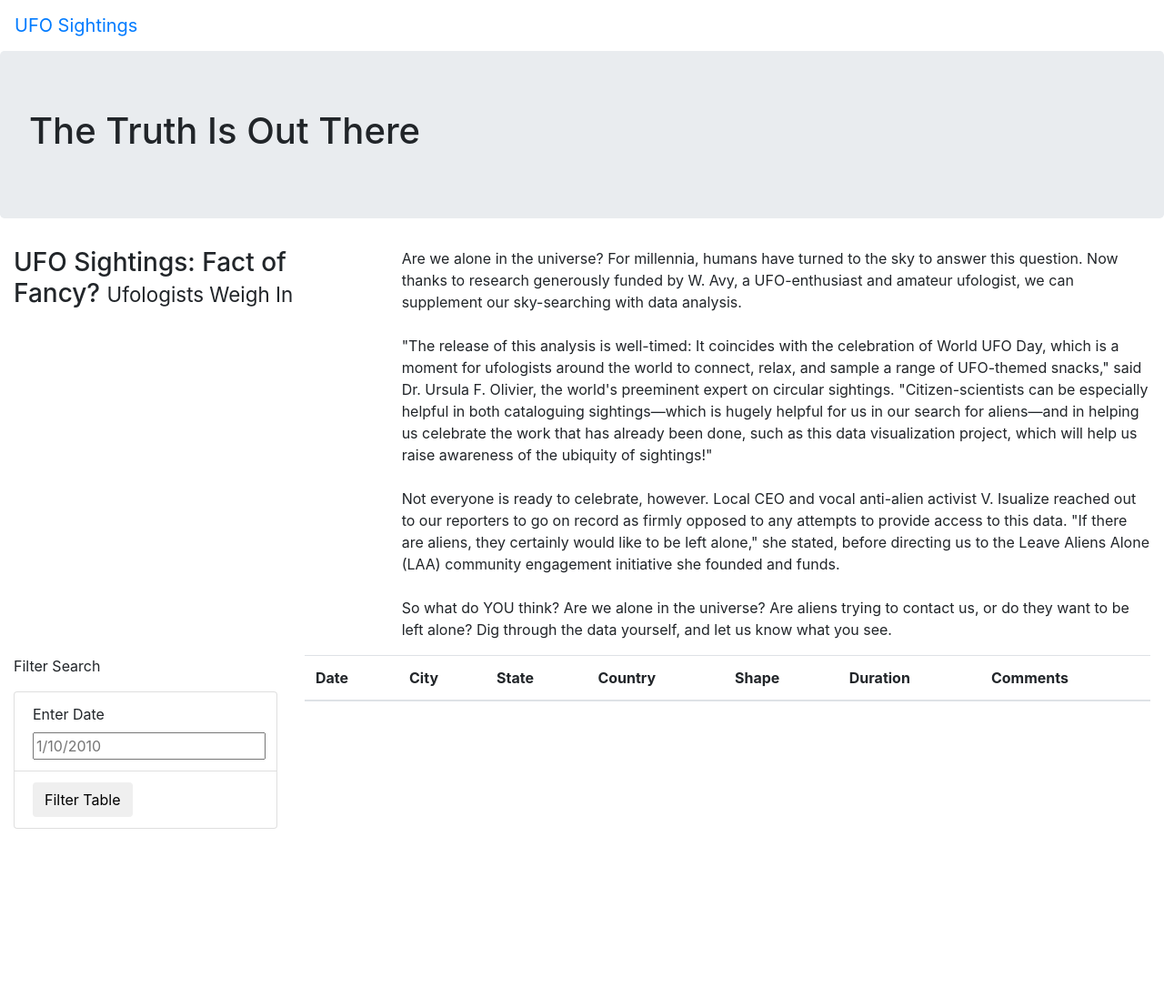
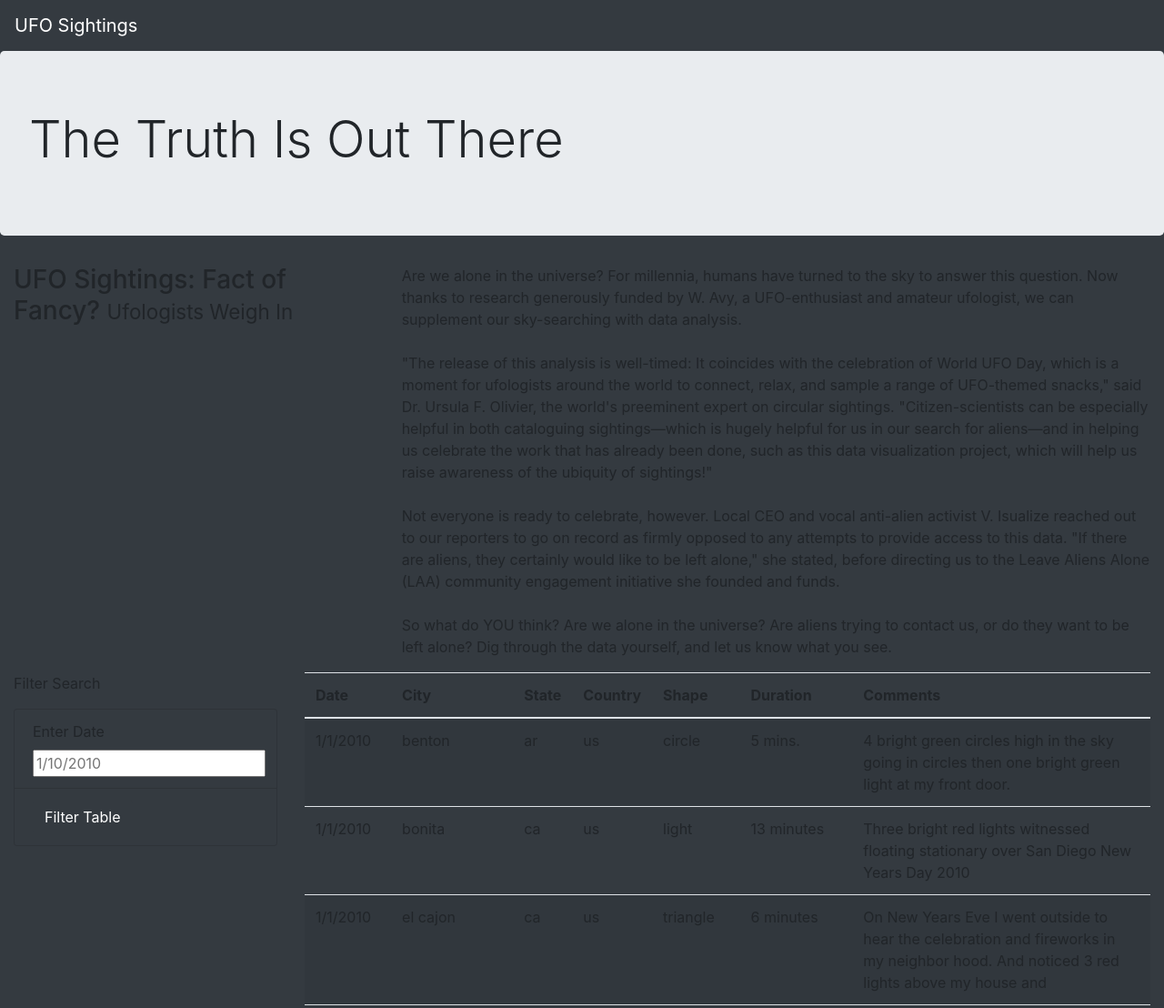
Before and after one commit to joseperez72/UFOs, a plain HTML site: page index.html in a window 1280 px wide. Shown: the top 1108 px of the page at 91% size. Before the commit the page ends 911 px from the top, so only its background shows below. Drawn offline with nearby package versions, Linux system fonts and the light colour scheme.

Commit message:
finished html page

```diff
--- a/index.html
+++ b/index.html
@@ -13,14 +13,14 @@
     />
     <link rel="stylesheet" href="static/css/style.css">
 </head>
-<body>
+<body class="bg-dark">
     <div class="wrapper">
-        <nav class="navbar navbar-expand-lg">
+        <nav class="navbar navbar-dark bg-dark navbar-expand-lg">
             <a class="navbar-brand" href="index.html">UFO Sightings</a>
         </nav>
     </div>
     <div class="jumbotron">
-        <h1>The Truth Is Out There</h1>
+        <h1 class="display-4">The Truth Is Out There</h1>
     </div>
     <div class="container-fluid">
         <div class="row">
@@ -37,18 +37,18 @@
     <div class="container-fluid">
         <div class="row">
             <div class="col-md-3">
-                <form>
+                <form class="bg-dark">
                     <p>Filter Search</p>
-                </form>
-                <ul class="list-group">
-                    <li class="list-group-item">
+                    <ul class="bg-dark list-group">
+                    <li class="bg-dark list-group-item">
                         <label for="date">Enter Date</label>
                         <input type="text" placeholder="1/10/2010" id="datetime"/>
                     </li>
-                    <li class="list-group-item">
-                        <button id="filter-btn" type="button" class="btn btn-default">Filter Table</button>
+                    <li class="bg-dark list-group-item">
+                        <button id="filter-btn" type="button" class="btn btn-dark">Filter Table</button>
                     </li>
                 </ul>
+                </form>
 
             </div>
             <div class="col-md-9">
@@ -69,5 +69,8 @@
             </div>
         </div>
     </div>
+    <script src="https://cdnjs.cloudflare.com/ajax/libs/d3/4.11.0/d3.js"></script>
+    <script src="static/js/data.js"></script>
+    <script src="static/js/app.js"></script>
 </body>
 </html>
```
